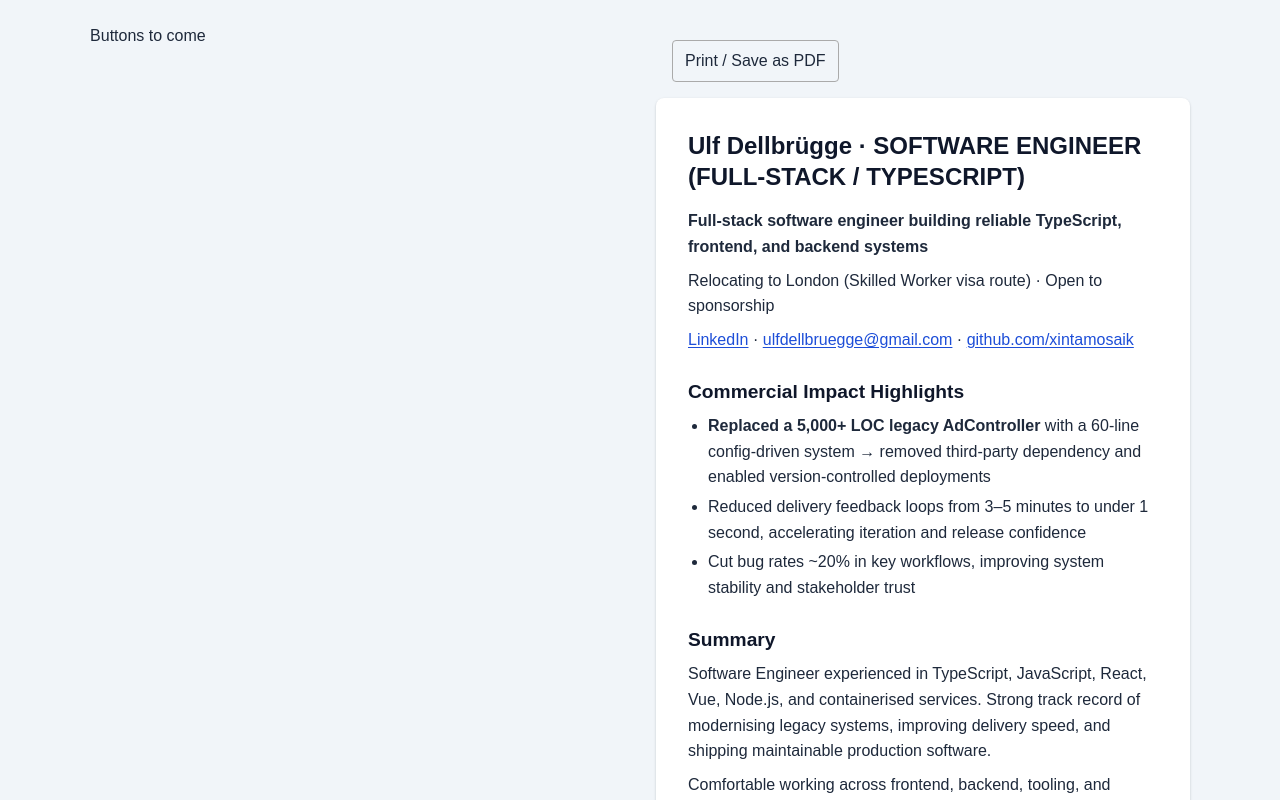
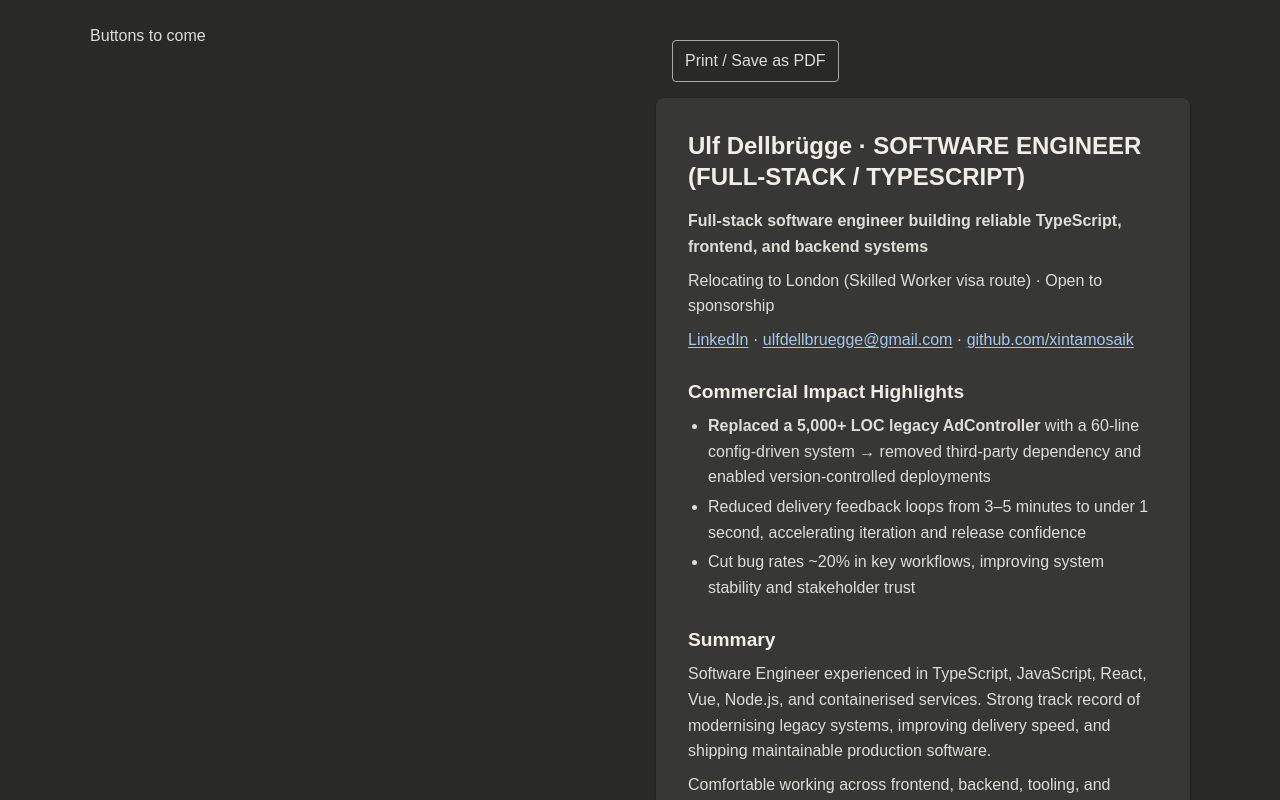
Before and after one commit to xintamosaik/vc36, a SvelteKit app: page / in a window 1280 px wide. Shown: the top 800 px of the page. Built offline with nearby package versions, Linux system fonts and the light colour scheme.

Commit message:
better CSS

```diff
--- a/src/app.css
+++ b/src/app.css
@@ -2,11 +2,20 @@
 @plugin '@tailwindcss/forms';
 @plugin '@tailwindcss/typography';
 
+:root {
+	--color-background: #292a28;
+	--color-surface: #373835;
+	--color-text: #deddd7;
+	--color-heading: #f0eee7;
+	--color-link: #a9c5e8;
+	--color-shadow: rgb(0 0 0 / 20%);
+}
+
 @media screen {
 	body {
 		min-height: 100vh;
-		background-color: #f1f5f9;
-		color: #1e293b;
+		background-color: var(--color-background);
+		color: var(--color-text);
 		font-family: Arial, Helvetica, sans-serif;
 	}
 
@@ -14,10 +23,10 @@
 		:scope {
 			padding: 2rem;
 			border-radius: 0.5rem;
-			background-color: #fff;
+			background-color: var(--color-surface);
 			box-shadow:
-				0 1px 3px rgb(15 23 42 / 12%),
-				0 1px 2px rgb(15 23 42 / 8%);
+				0 1px 3px var(--color-shadow),
+				0 1px 2px var(--color-shadow);
 			font-size: 1rem;
 			line-height: 1.6;
 		}
@@ -28,7 +37,7 @@
 		h4,
 		h5 {
 			margin: 0;
-			color: #0f172a;
+			color: var(--color-heading);
 			font-weight: 700;
 			line-height: 1.3;
 		}
@@ -75,7 +84,7 @@
 		}
 
 		a {
-			color: #1d4ed8;
+			color: var(--color-link);
 			text-decoration: underline;
 			text-underline-offset: 0.15em;
 		}
--- a/src/routes/+page.svelte
+++ b/src/routes/+page.svelte
@@ -10,8 +10,8 @@
 <div
 	class="cv-workspace mx-auto grid min-h-screen w-full grid-cols-1 items-start justify-center gap-8 px-4 py-6 min-[1200px]:w-fit min-[1200px]:grid-cols-[60ch_60ch] min-[1200px]:px-0"
 >
-	<aside class="cv-tools w-full max-w-[60ch]">Buttons to come</aside>
-	<section class="cv-preview w-full max-w-[60ch]">
+	<aside class="cv-tools w-full max-w-[75ch]">Buttons to come</aside>
+	<section class="cv-preview w-full max-w-[75ch]">
 		<PrintPreview />
 		<CvDocument />
 	</section>
```
